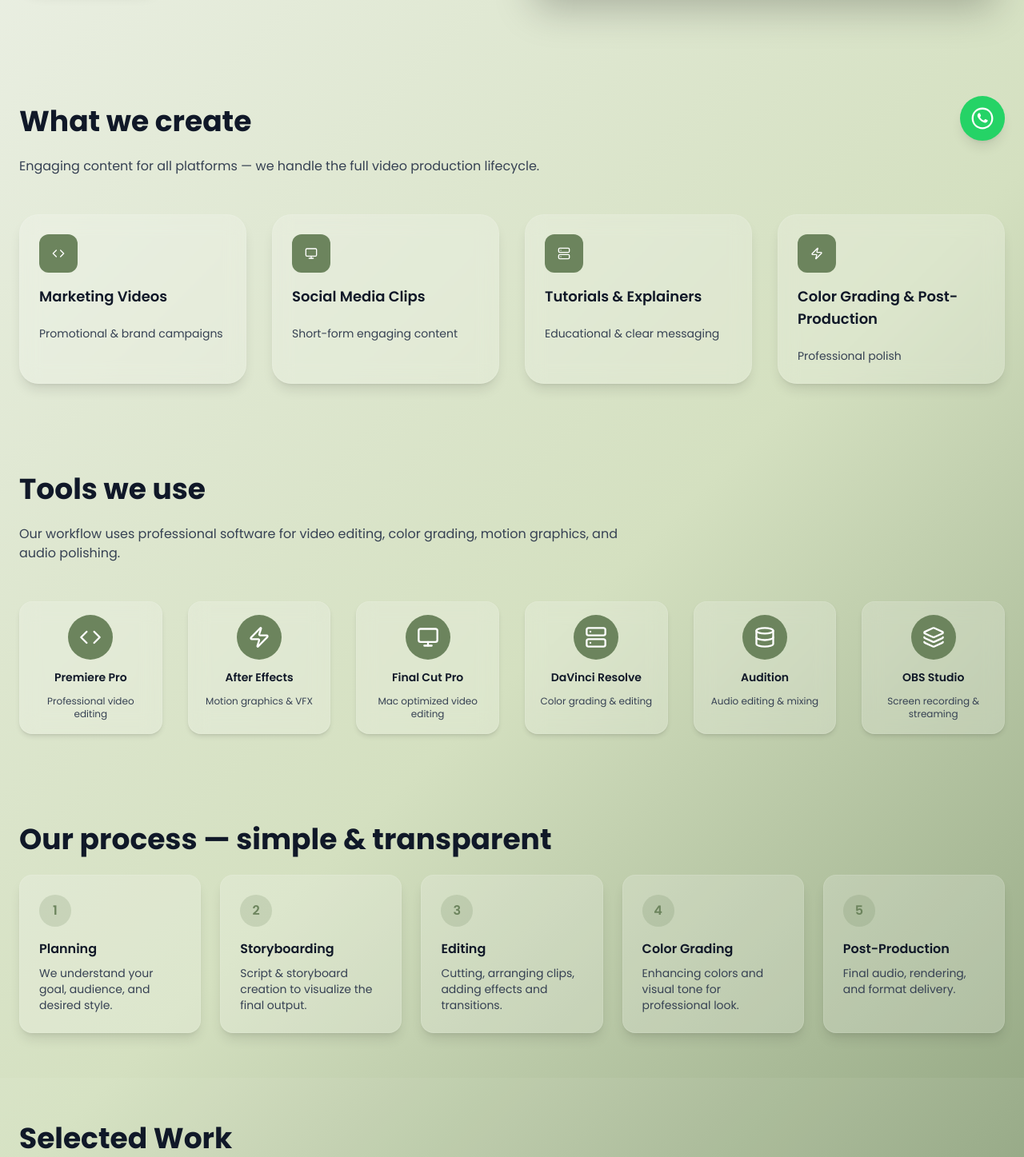
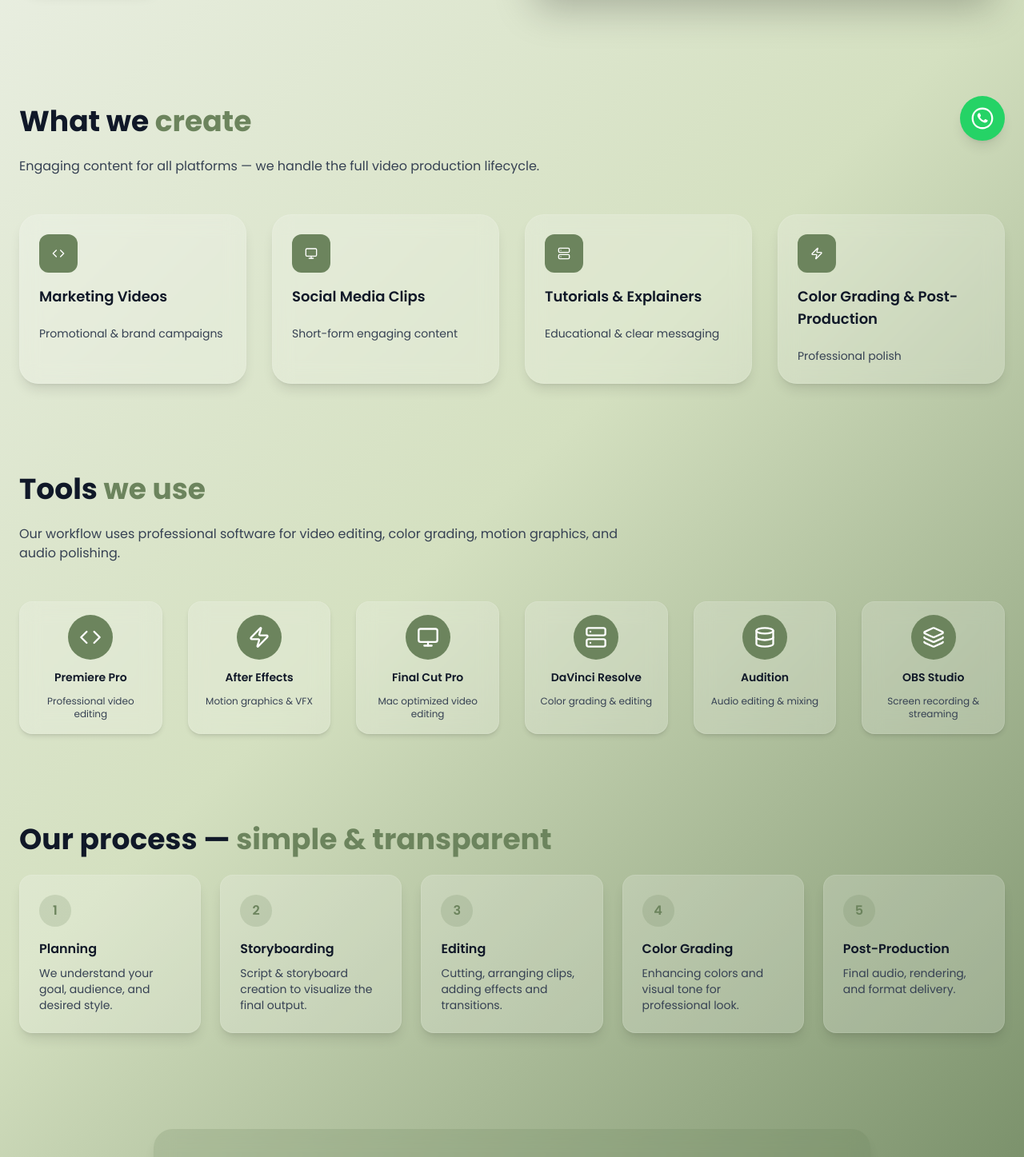
Before and after one commit to Muthu4558/MUSI, a React (Vite) app in the folder client/: page /video-editing in a window 1280 px wide. Shown: the part 600-2047 px from the top of the page at 80% size. Built offline with nearby package versions, Linux system fonts and the light colour scheme.

Commit message:
some changes

```diff
--- a/client/src/pages/DataAnalyst.jsx
+++ b/client/src/pages/DataAnalyst.jsx
@@ -106,7 +106,7 @@ export default function DataAnalytics() {
 
       {/* SERVICES */}
       <section className="max-w-7xl mx-auto px-6 py-14">
-        <h2 className="text-3xl md:text-4xl font-bold text-gray-900 mb-6">What we do</h2>
+        <h2 className="text-3xl md:text-4xl font-bold text-gray-900 mb-6">What <span className="text-[#6c845d]">we do</span></h2>
         <p className="text-gray-700 max-w-3xl mb-12">
           From cleaning raw data to creating business insights — our analytics services cover end-to-end data solutions.
         </p>
@@ -134,7 +134,7 @@ export default function DataAnalytics() {
       {/* TOOLS */}
       <section className="py-14">
         <div className="max-w-7xl mx-auto px-6">
-          <h2 className="text-3xl md:text-4xl font-bold text-gray-900 mb-6">Tools We Use</h2>
+          <h2 className="text-3xl md:text-4xl font-bold text-gray-900 mb-6">Tools <span className="text-[#6c845d]">We Use</span></h2>
           <p className="text-gray-700 max-w-3xl mb-12">
             Our analytics work relies on modern, industry-standard tools for data processing, visualization, and reporting.
           </p>
@@ -159,7 +159,7 @@ export default function DataAnalytics() {
 
       {/* PROCESS */}
       <section className="max-w-7xl mx-auto px-6 py-14">
-        <h2 className="text-3xl md:text-4xl font-bold text-gray-900 mb-6">Our Process</h2>
+        <h2 className="text-3xl md:text-4xl font-bold text-gray-900 mb-6">Our <span className="text-[#6c845d]">Process</span></h2>
         <div className="grid md:grid-cols-5 gap-6">
           {processSteps.map((s, i) => (
             <motion.div
@@ -180,7 +180,7 @@ export default function DataAnalytics() {
       </section>
 
       {/* PROJECT GALLERY */}
-      <section id="projects" className="bg-white/10 py-14">
+      {/* <section id="projects" className="bg-white/10 py-14">
         <div className="max-w-7xl mx-auto px-6">
           <h2 className="text-3xl md:text-4xl font-bold text-gray-900 mb-6">Selected Projects</h2>
           <p className="text-gray-700 mb-8">
@@ -203,7 +203,7 @@ export default function DataAnalytics() {
             ))}
           </div>
         </div>
-      </section>
+      </section> */}
 
       {/* CTA */}
       <footer id="contact" className="py-16 px-6">
--- a/client/src/pages/GraphicDesign.jsx
+++ b/client/src/pages/GraphicDesign.jsx
@@ -83,7 +83,7 @@ export default function GraphicDesign() {
 
       {/* WHAT WE BUILD */}
       <section className="max-w-7xl mx-auto px-6 py-14">
-        <h2 className="text-3xl md:text-4xl font-bold text-gray-900 mb-6">What we design</h2>
+        <h2 className="text-3xl md:text-4xl font-bold text-gray-900 mb-6">What we <span className="text-[#6c845d]">design</span></h2>
         <p className="text-gray-700 max-w-3xl mb-12">
           From logos to print materials — we provide creative solutions for all your branding needs.
         </p>
@@ -116,7 +116,7 @@ export default function GraphicDesign() {
       {/* TOOLS */}
       <section className="py-14">
         <div className="max-w-7xl mx-auto px-6">
-          <h2 className="text-3xl md:text-4xl font-bold text-gray-900 mb-6">Tools we use</h2>
+          <h2 className="text-3xl md:text-4xl font-bold text-gray-900 mb-6">Tools <span className="text-[#6c845d]">we use</span></h2>
           <p className="text-gray-700 max-w-3xl mb-12">
             Professional software for designing high-quality visuals and branding assets.
           </p>
--- a/client/src/pages/UIUX.jsx
+++ b/client/src/pages/UIUX.jsx
@@ -78,7 +78,7 @@ export default function UIUXDevelopment() {
 
             {/* UI/UX SERVICES */}
             <section id="services" className="max-w-7xl mx-auto px-6 py-14">
-                <h2 className="text-3xl md:text-4xl font-bold text-gray-900 mb-6">What we build</h2>
+                <h2 className="text-3xl md:text-4xl font-bold text-gray-900 mb-6">What we <span className="text-[#6c845d]">build</span></h2>
                 <p className="text-gray-700 max-w-3xl mb-12">
                     From wireframes to interactive prototypes, we cover the full UI/UX design lifecycle.
                 </p>
@@ -106,7 +106,7 @@ export default function UIUXDevelopment() {
             {/* TOOLS */}
             <section className="py-14">
                 <div className="max-w-7xl mx-auto px-6">
-                    <h2 className="text-3xl md:text-4xl font-bold text-gray-900 mb-6">Tools we use</h2>
+                    <h2 className="text-3xl md:text-4xl font-bold text-gray-900 mb-6">Tools <span className="text-[#6c845d]">we use</span></h2>
                     <p className="text-gray-700 max-w-3xl mb-12">
                         We leverage industry-standard design tools for collaboration and prototyping.
                     </p>
--- a/client/src/pages/VideoEditing.jsx
+++ b/client/src/pages/VideoEditing.jsx
@@ -85,7 +85,7 @@ export default function VideoEditing() {
 
       {/* WHAT WE BUILD */}
       <section className="max-w-7xl mx-auto px-6 py-14">
-        <h2 className="text-3xl md:text-4xl font-bold text-gray-900 mb-6">What we create</h2>
+        <h2 className="text-3xl md:text-4xl font-bold text-gray-900 mb-6">What we <span className="text-[#6c845d]">create</span></h2>
         <p className="text-gray-700 max-w-3xl mb-12">
           Engaging content for all platforms — we handle the full video production lifecycle.
         </p>
@@ -118,7 +118,7 @@ export default function VideoEditing() {
       {/* TOOLS */}
       <section className="py-14">
         <div className="max-w-7xl mx-auto px-6">
-          <h2 className="text-3xl md:text-4xl font-bold text-gray-900 mb-6">Tools we use</h2>
+          <h2 className="text-3xl md:text-4xl font-bold text-gray-900 mb-6">Tools <span className="text-[#6c845d]">we use</span></h2>
           <p className="text-gray-700 max-w-3xl mb-12">
             Our workflow uses professional software for video editing, color grading, motion graphics, and audio polishing.
           </p>
@@ -143,7 +143,7 @@ export default function VideoEditing() {
 
       {/* PROCESS */}
       <section className="max-w-7xl mx-auto px-6 py-14">
-        <h2 className="text-3xl md:text-4xl font-bold text-gray-900 mb-6">Our process — simple & transparent</h2>
+        <h2 className="text-3xl md:text-4xl font-bold text-gray-900 mb-6">Our process — <span className="text-[#6c845d]">simple & transparent</span></h2>
         <div className="grid md:grid-cols-5 gap-6">
           {processSteps.map((s, i) => (
             <motion.div
@@ -164,7 +164,7 @@ export default function VideoEditing() {
       </section>
 
       {/* PROJECT GALLERY */}
-      <section id="projects" className="bg-white/5 py-14">
+      {/* <section id="projects" className="bg-white/5 py-14">
         <div className="max-w-7xl mx-auto px-6">
           <h2 className="text-3xl md:text-4xl font-bold text-gray-900 mb-6">Selected Work</h2>
           <p className="text-gray-700 mb-8">
@@ -187,7 +187,7 @@ export default function VideoEditing() {
             ))}
           </div>
         </div>
-      </section>
+      </section> */}
 
       {/* CTA */}
       <footer id="contact" className="py-16 px-6">
--- a/client/src/pages/WebDevelopment.jsx
+++ b/client/src/pages/WebDevelopment.jsx
@@ -108,7 +108,7 @@ export default function WebDevelopment() {
 
       {/* WHAT WE BUILD */}
       <section className="max-w-7xl mx-auto px-6 py-14">
-        <h2 className="text-3xl md:text-4xl font-bold text-gray-900 mb-6">What we build</h2>
+        <h2 className="text-3xl md:text-4xl font-bold text-gray-900 mb-6">What we <span className="text-[#6c845d]">build</span></h2>
         <p className="text-gray-700 max-w-3xl mb-12">
           From marketing landing pages to full-featured web apps — we cover the full product lifecycle.
         </p>
@@ -141,7 +141,7 @@ export default function WebDevelopment() {
       {/* TECH STACK */}
       <section className="py-14">
         <div className="max-w-7xl mx-auto px-6">
-          <h2 className="text-3xl md:text-4xl font-bold text-gray-900 mb-6">Technologies we use</h2>
+          <h2 className="text-3xl md:text-4xl font-bold text-gray-900 mb-6">Technologies <span className="text-[#6c845d]">we use</span></h2>
           <p className="text-gray-700 max-w-3xl mb-12">
             We pick pragmatic tech: keep the stack lean, standard and easy to maintain.
           </p>
```
